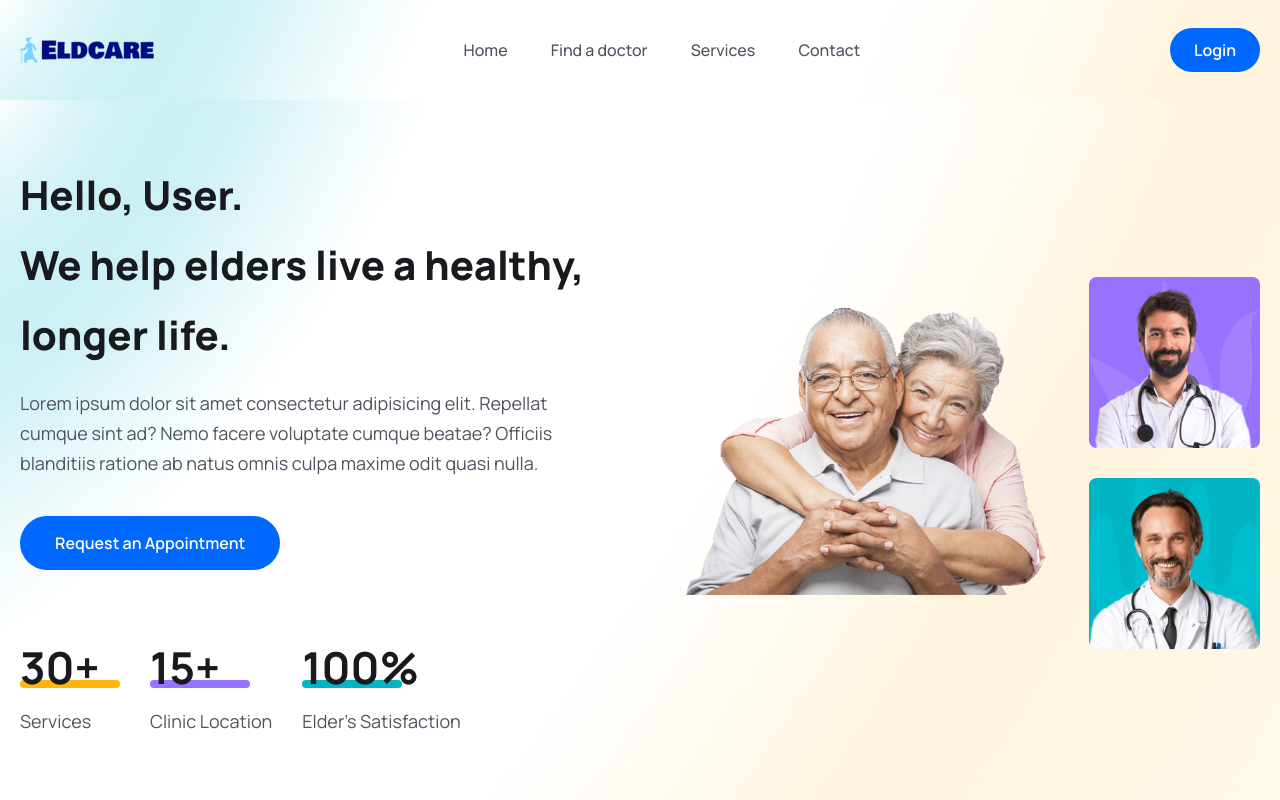
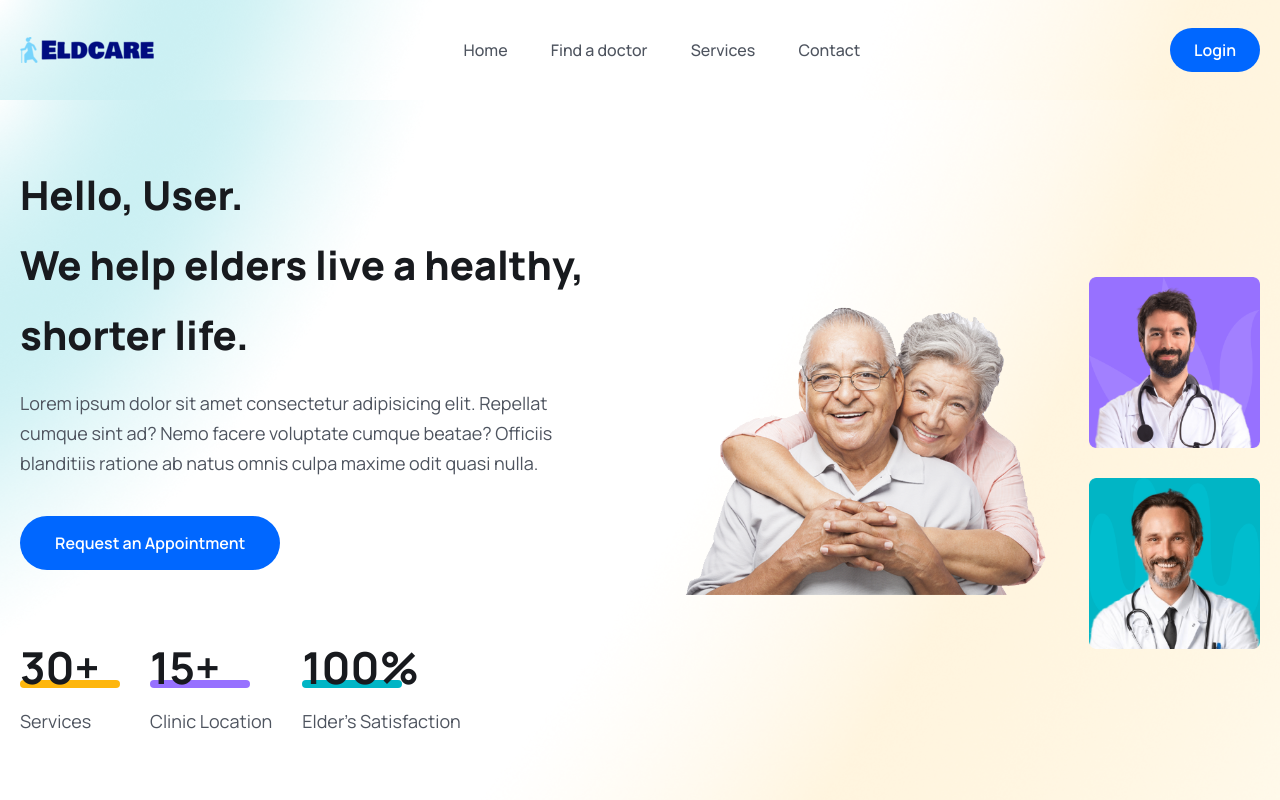
Before and after one commit to Anikesh02/Eldcare, a React (Vite) app in the folder frontend/: page / in a window 1280 px wide. Shown: the top 800 px of the page. Built offline with nearby package versions, Linux system fonts and the light colour scheme; no server answers.

Commit message:
longer to shorter

```diff
--- a/frontend/src/pages/Doctors/Appointment.jsx
+++ b/frontend/src/pages/Doctors/Appointment.jsx
@@ -45,7 +45,7 @@ const Appointment = () => {
 
         <div className="rounded-l-lg lg:pl-16 py-10">
           <h3 className='text-headingColor text-[22px] leading-9 font-bold mb-10'>
-            Book an <span className='text-primaryColor'>Appointment</span>
+            Book an <span className='text-primaryColor'>Appointment 📝</span>
             </h3>
 
         <form onSubmit={submitHandler}>
--- a/frontend/src/pages/Home.jsx
+++ b/frontend/src/pages/Home.jsx
@@ -76,7 +76,7 @@ const Home = () => {
             <div>
               <div className='lg:w-[570px]'>
               <h1 className='text-[36px] leading-[46px] text-headingColor font-[800] md:text-[40px] md:leading-[70px]'>Hello, {user?.name? user.name : 'User'}.</h1>
-                <h1 className='text-[36px] leading-[46px] text-headingColor font-[800] md:text-[40px] md:leading-[70px]'>We help elders live a healthy, longer life.</h1>
+                <h1 className='text-[36px] leading-[46px] text-headingColor font-[800] md:text-[40px] md:leading-[70px]'>We help elders live a healthy, shorter life.</h1>
                 <p className='text__para'>
                   Lorem ipsum dolor sit amet consectetur adipisicing elit. Repellat cumque sint ad? Nemo facere voluptate cumque beatae? Officiis blanditiis ratione ab natus omnis culpa maxime odit quasi nulla.
                 </p>
--- a/frontend/src/pages/Signup.jsx
+++ b/frontend/src/pages/Signup.jsx
@@ -95,7 +95,7 @@ const Signup = () => {
             <div className="mb-5 flex items-center justify-between">
               <label className='text-headingColor font-bold text-[16px] leading-7'> Are you a:
                 <select name="role" value={formData.role} onChange={handleInputChange} className='text-textColor font-semibold text-[15px] leading-7 px-4 py-3 focus:outline-none' required>
-                  <option value="patient">Elderly</option>
+                  <option value="patient">Elder</option>
                   <option value="doctor">Relative</option>
                 </select>
               </label>
```
